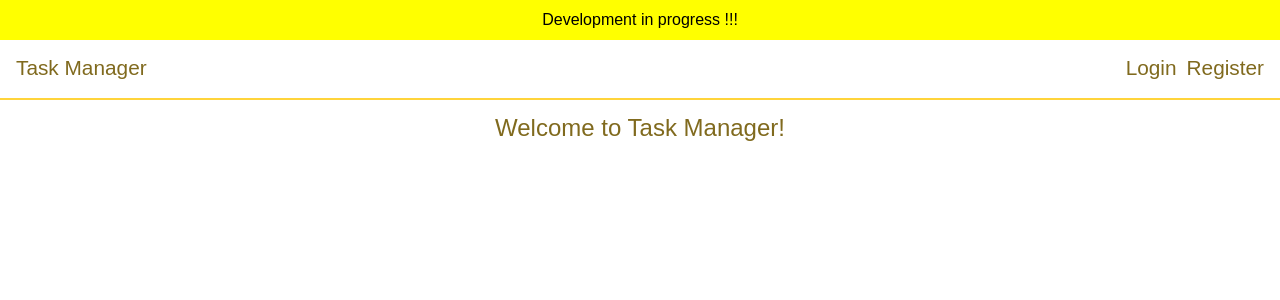
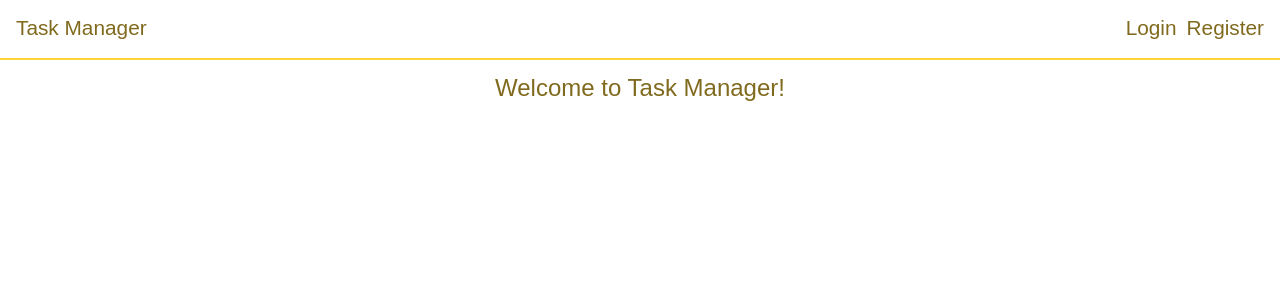
Before and after one commit to rvijaykr10/task-manager-mern-app, a React app in the folder frontend/: page / in a window 1280 px wide. Shown: the top 300 px of the page. Built offline with nearby package versions, Linux system fonts and the light colour scheme.

Commit message:
global notification removed

```diff
--- a/frontend/src/App.jsx
+++ b/frontend/src/App.jsx
@@ -5,7 +5,7 @@ import { setToaster } from "../src/slices/userSlice.js";
 import styles from "./App.scss";
 import Header from "./components/Header/Header.jsx";
 import Toaster from "./components/Toaster/Toaster.jsx";
-import { GlobalNotification } from "./components/GlobalNotification/GlobalNotification.jsx";
+// import { GlobalNotification } from "./components/GlobalNotification/GlobalNotification.jsx";
 
 const App = () => {
   const toasterDetails = useSelector((state) => state.users.toaster);
@@ -20,7 +20,7 @@ const App = () => {
   //
   return (
     <div className={styles.appContainer}>
-      <GlobalNotification />
+      {/* <GlobalNotification /> */}
       <Header />
       <div className={styles.outlet}>
         <Outlet />
```
